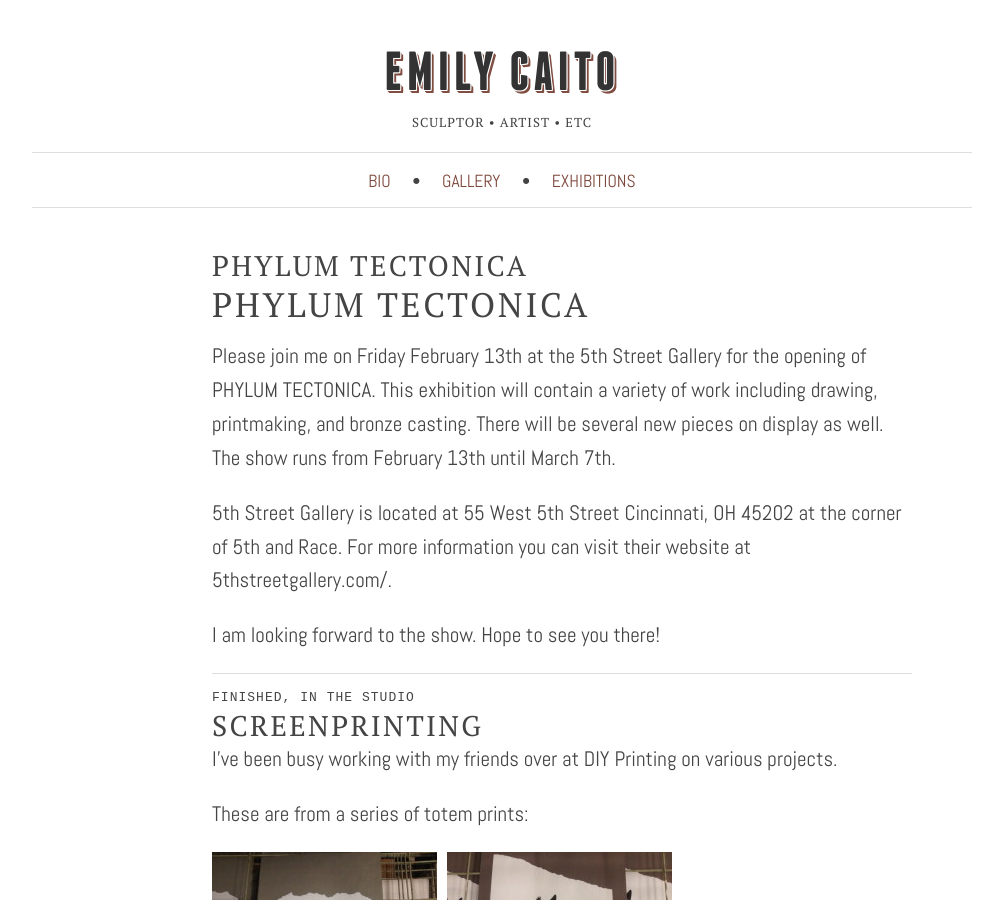
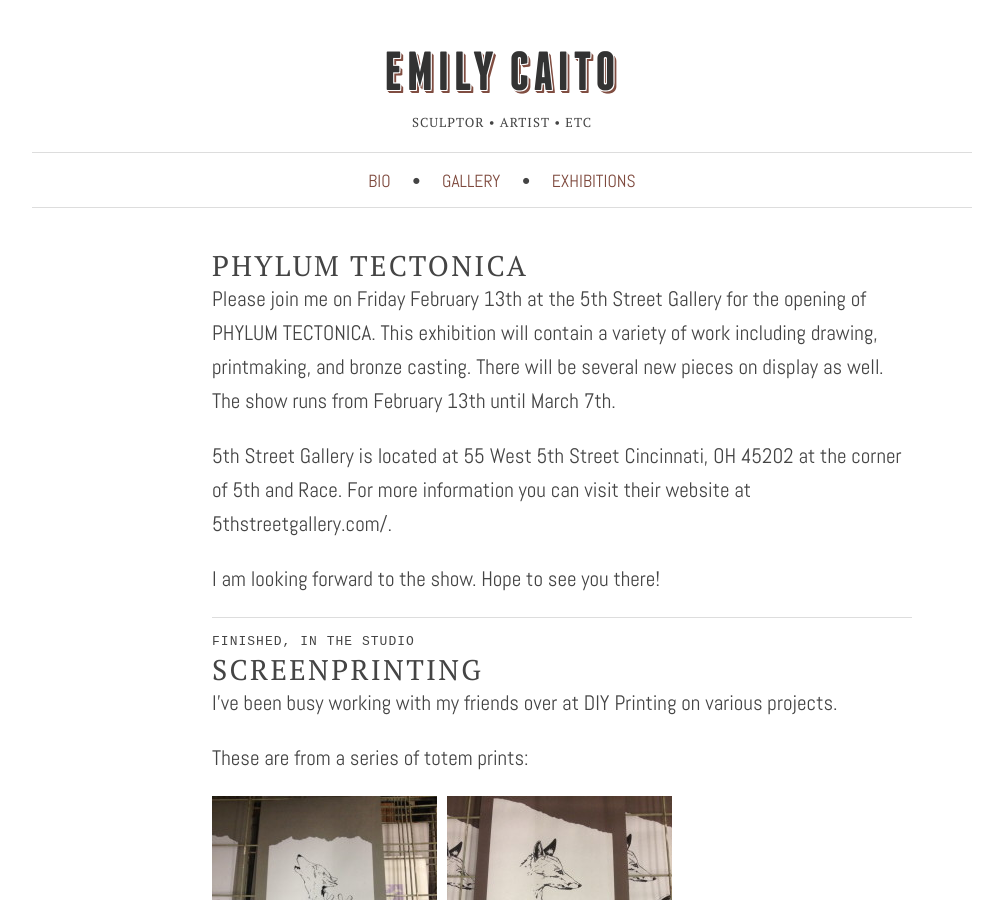
Before and after one commit to emilycaito/emilycaito.github.io, a Jekyll site: the page built from index.html, in a window 1280 px wide and 900 px high. Shown: the whole window, without its empty margins (138-1141 px from the left). Built offline with Jekyll 4.4.1, drawn with Linux system fonts in a browser that asks for light colours; some web fonts are replaced; Markdown is read by kramdown in place of the engine named in the settings; the list of posts is cut into pages by our own code.

Commit message:
Edited header on Phylum Tectonica post

```diff
--- a/_posts/2015-01-25-phylum-tectonica.md
+++ b/_posts/2015-01-25-phylum-tectonica.md
@@ -1,8 +1,6 @@
 ---
 published: true
 ---
-
-## phylum tectonica
 
 Please join me on Friday February 13th at the 5th Street Gallery for the opening of PHYLUM TECTONICA.  This exhibition will contain a variety of work including drawing, printmaking, and bronze casting.  There will be several new pieces on display as well.  The show runs from February 13th until March 7th.
 
```
